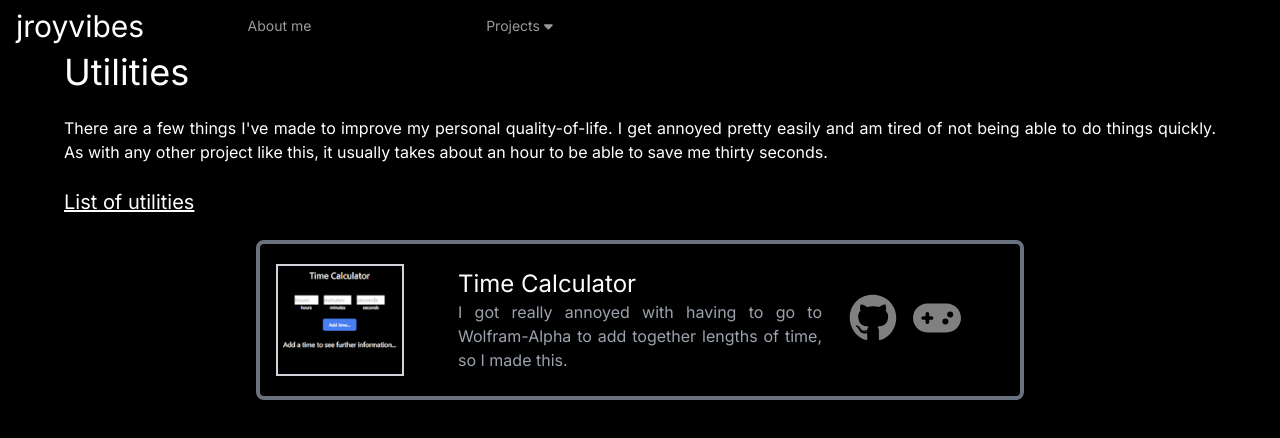
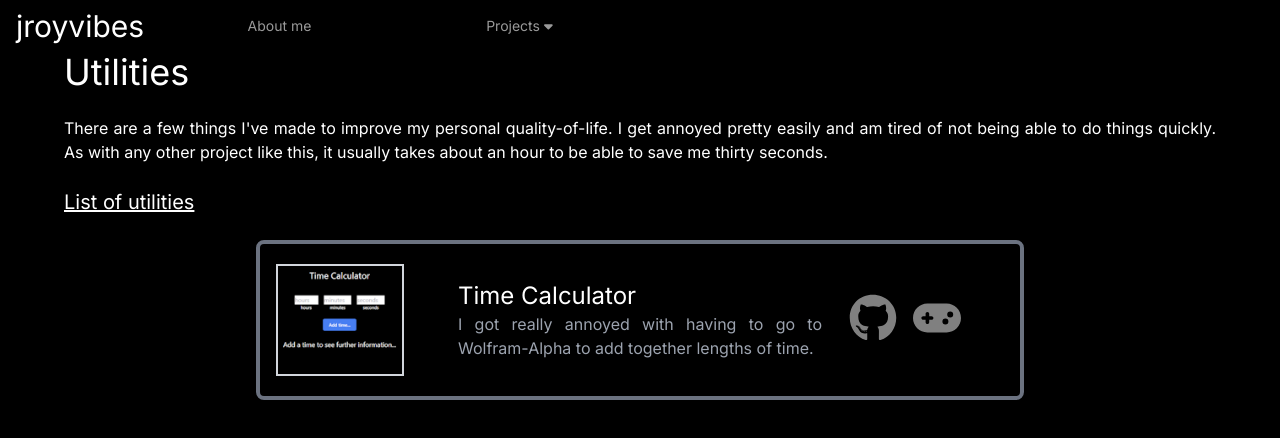
Before and after one commit to earthernsence/portfolio, a Next.js app: page /utilities in a window 1280 px wide. Shown: the top 438 px of the page. Built offline with nearby package versions, Linux system fonts and the light colour scheme.

Commit message:
fix: lint issues

```diff
--- a/src/app/utilities/page.tsx
+++ b/src/app/utilities/page.tsx
@@ -1,11 +1,11 @@
-import { IconDefinition, faGamepad } from "@fortawesome/free-solid-svg-icons";
-import { StaticImageData } from "next/image"
-import Image from "next/image";
+import { faGamepad, IconDefinition } from "@fortawesome/free-solid-svg-icons";
+import Image, { StaticImageData } from "next/image";
+import { faGithub } from "@fortawesome/free-brands-svg-icons";
+import { Metadata } from "next";
+
+import Icon from "../common/Icon";
 
 import tc from "#/projects/small/tc.png";
-import { faGithub } from "@fortawesome/free-brands-svg-icons";
-import Icon from "../common/Icon";
-import { Metadata } from "next";
 
 export const metadata: Metadata = {
   title: "Utilities",
@@ -29,7 +29,7 @@ const utilities: Array<Utility> = [
   {
     id: "tc",
     name: "Time Calculator",
-    description: "I got really annoyed with having to go to Wolfram-Alpha to add together lengths of time, so I made this.",
+    description: `I got really annoyed with having to go to Wolfram-Alpha to add together lengths of time.`,
     image: tc,
     links: [
       {
@@ -76,7 +76,7 @@ export default function UtilitiesPage() {
       <div className="place-self-center w-full max-w-7xl pt-0 pb-12 pl-16 pr-16 xs:text-left md:text-justify">
         <div className="text-4xl xs:text-center md:text-left">Utilities</div>
         <br />
-      There are a few things I've made to improve my personal quality-of-life. I get annoyed pretty easily
+      There are a few things I&apos;ve made to improve my personal quality-of-life. I get annoyed pretty easily
       and am tired of not being able to do things quickly. As with any other project like this, it usually takes
       about an hour to be able to save me thirty seconds.
         <br />
@@ -92,5 +92,5 @@ export default function UtilitiesPage() {
         </div>
       </div>
     </>
-  )
+  );
 }
```
Also changed, not shown: 1 other file (tests, documents, lock files or other folders). Lines whose indentation alone changed are shown as unchanged.
